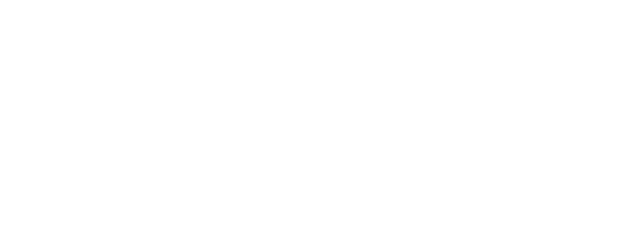
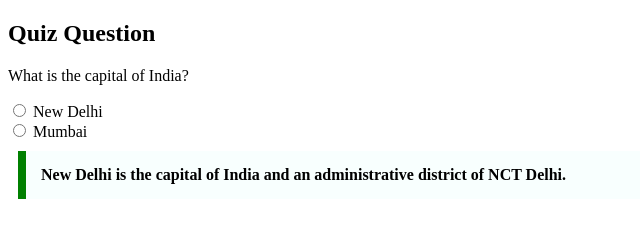
Before and after one commit to acciojob/trivia-Koku294, a website: page main.html in a window 1280 px wide. Shown: the whole page, without its empty margins (0-640 px from the left). Drawn offline with Linux system fonts and the light colour scheme.

Commit message:
created a submission

```diff
--- a/main.html
+++ b/main.html
@@ -4,9 +4,35 @@
 
 <head>
 	<link rel="stylesheet" href="styles.css">
+	 <title>Quiz Question</title>
+    <style>
+        blockquote {
+            max-width: 600px;
+            margin: 10px;
+            padding: 15px;
+            border-left: 8px solid green;
+            background-color: #f8fffe;
+            font-weight: bold;
+        }
+    </style>
 </head>
 
 <body>
+	 <h2>Quiz Question</h2>
+    <p>What is the capital of India?</p>
+	<form>
+        <label>
+            <input type="radio" name="capital" value="New Delhi"> New Delhi
+        </label>
+        <br>
+        <label>
+            <input type="radio" name="capital" value="Mumbai"> Mumbai
+        </label>
+    </form>
+
+    <blockquote cite="https://en.wikipedia.org/wiki/New_Delhi">
+        New Delhi is the capital of India and an administrative district of NCT Delhi.
+    </blockquote>
 	<!-- the entire body must be written by student -->
     <script type="text/javascript" src="./script.js">
 </script>
```
